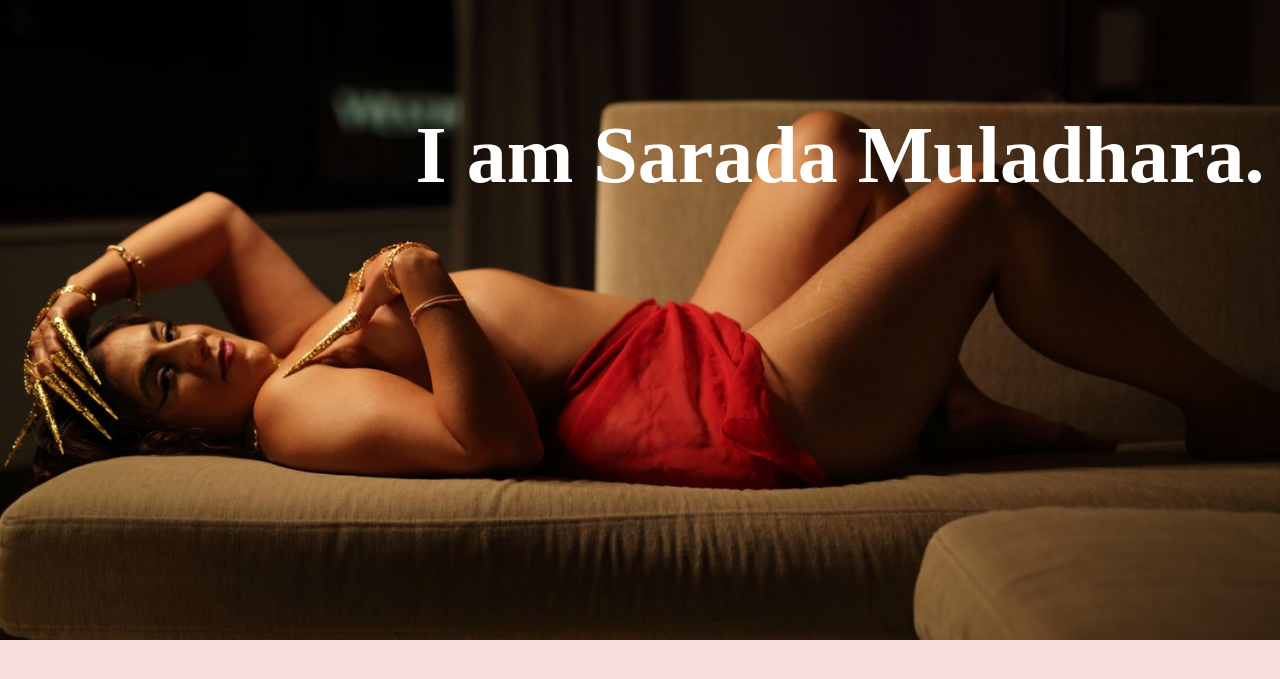
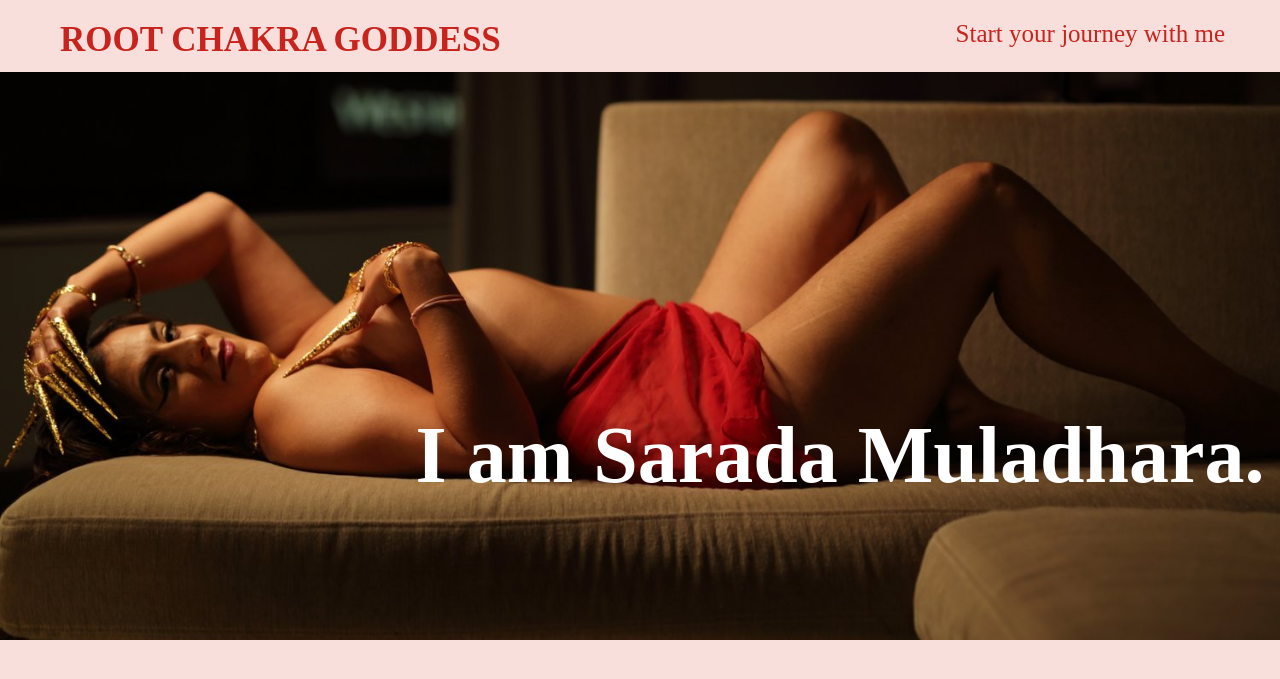
Before and after one commit to SamarkandG/rootchakragoddess, a Symfony app: template templates/home.html.twig in a window 1280 px wide. Shown: the top 679 px of the page. Run offline with Twig, Linux system fonts and the light colour scheme; the template is opened without the code that fills it, so the values that code supplies are empty; some libraries are stand-ins or nearby versions; some web fonts are replaced.

Commit message:
TEXT BANNER

```diff
--- a/public/css/style.css
+++ b/public/css/style.css
@@ -2,7 +2,10 @@
     font-family: Italiana ;
     src: url(".././fonts/Italiana/Italiana-Regular.ttf");
 }
-
+@font-face {
+    font-family: PlayfairRegular ;
+    src: url(".././fonts/Playfair_Display/static/PlayfairDisplay-Italic.ttf");
+}
 
 body{
     background-color:rgb(248,223,219);
@@ -13,6 +16,37 @@ h1{
     margin: 0;
     padding: 0;
 
+}
+a{
+    text-decoration: none;
+    margin: 0;
+    padding: 0;
+    color: rgb(201,35,30);
+}
+.nav{
+    display: flex;
+    justify-content: space-between;
+    margin: 0;
+}
+.navbar{
+    background-color: rgb(248,223,219);
+    padding: 20px;
+    margin-bottom: 1em;
+    position: fixed;
+    width: 100%;
+    height: 2em;
+    top: 0;
+    transition: 1s;
+}
+.logo{
+    font-family: Italiana;
+    font-size: 35px;
+    font-weight: bolder;
+}
+.linknav{
+    font-size: 25px;
+    margin-right: 3em;
+    font-family: PlayfairItalic;
 }
 .banner{
     width: auto;
@@ -28,6 +62,7 @@ h1{
     color: white;
     font-size: 40px;
     margin-left: 400px;
-    padding-top: 110px;
+    padding-top: 410px;
     font-family: Italiana;
+    font-weight: lighter;
 }
--- a/templates/base.html.twig
+++ b/templates/base.html.twig
@@ -15,6 +15,15 @@
         {% endblock %}
     </head>
     <body>
+    <header>
+        <nav class="navbar">
+            <ul class="nav" style="list-style: none">
+                <li><a class="logo" href="{{ path('home') }}">ROOT CHAKRA GODDESS</a></li>
+                <li><a class="linknav" href="">Start your journey with me</a></li>
+            </ul>
+
+        </nav>
+    </header>
         {% block main %}{% endblock main %}
     </body>
 </html>
```
